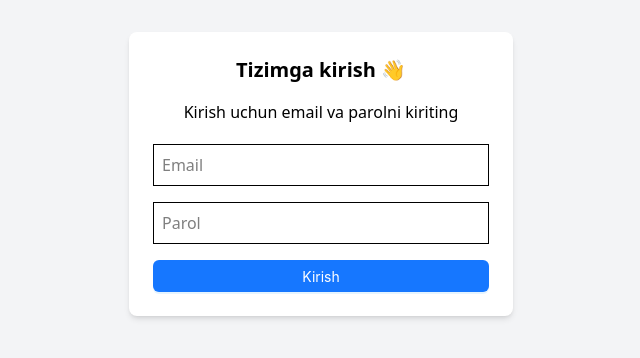
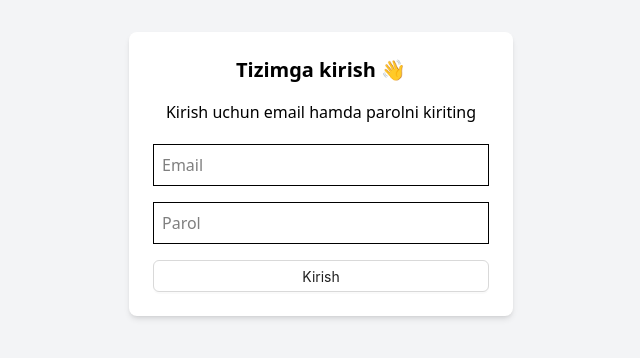
Before and after one commit to AsliddinXoliqulov/7-oy-imtihon, a React (Vite) app: page /login in a window 1280 px wide. Shown: the part 226-584 px from the top of the page, without its empty margins (319-959 px from the left). Built offline with nearby package versions, Linux system fonts and the light colour scheme.

Commit message:
yangi o'zgarishlar

```diff
--- a/src/pages/Login.tsx
+++ b/src/pages/Login.tsx
@@ -31,7 +31,7 @@ export default function Login() {
     <div className="min-h-screen flex items-center justify-center bg-gray-100">
       <form onSubmit={handleSubmit} className="bg-white p-6 rounded-lg shadow-md w-96">
         <h2 className="text-xl font-bold mb-4 text-center">Tizimga kirish 👋</h2>
-        <p className='pb-5 text-center'>Kirish uchun email va parolni kiriting</p>
+        <p className='pb-5 text-center'>Kirish uchun email hamda parolni kiriting</p>
         {error && <p className="text-red-500">{error}</p>}
         <input
           type="email"
@@ -49,7 +49,7 @@ export default function Login() {
           onChange={(e) => setPassword(e.target.value)}
           required
         />
-        <Button type="primary" htmlType="submit" className="w-full" loading={loading}>
+        <Button  htmlType="submit" className="w-full" loading={loading}>
           Kirish
         </Button>
       </form>
```
